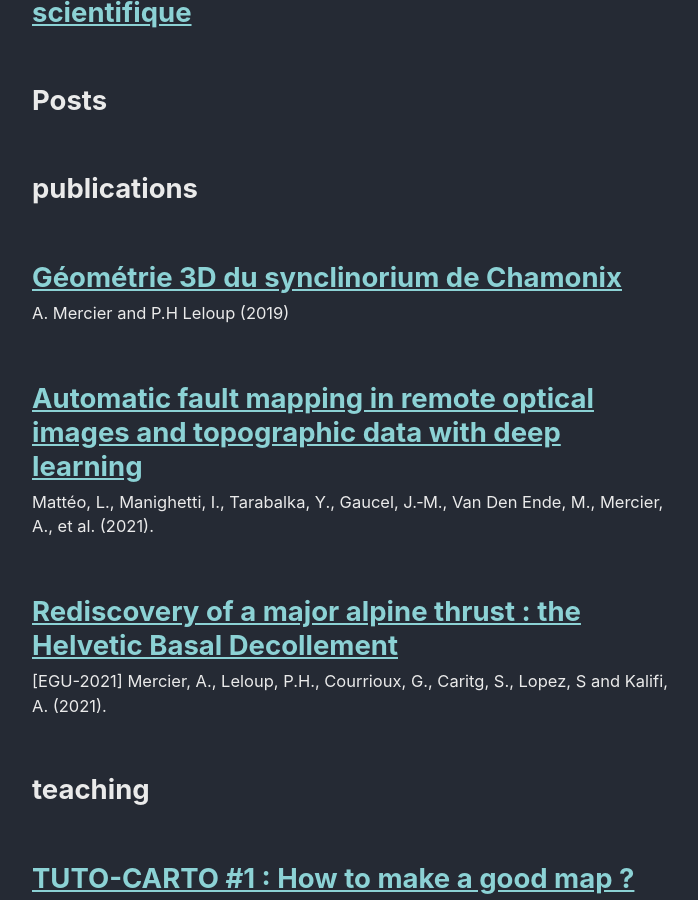
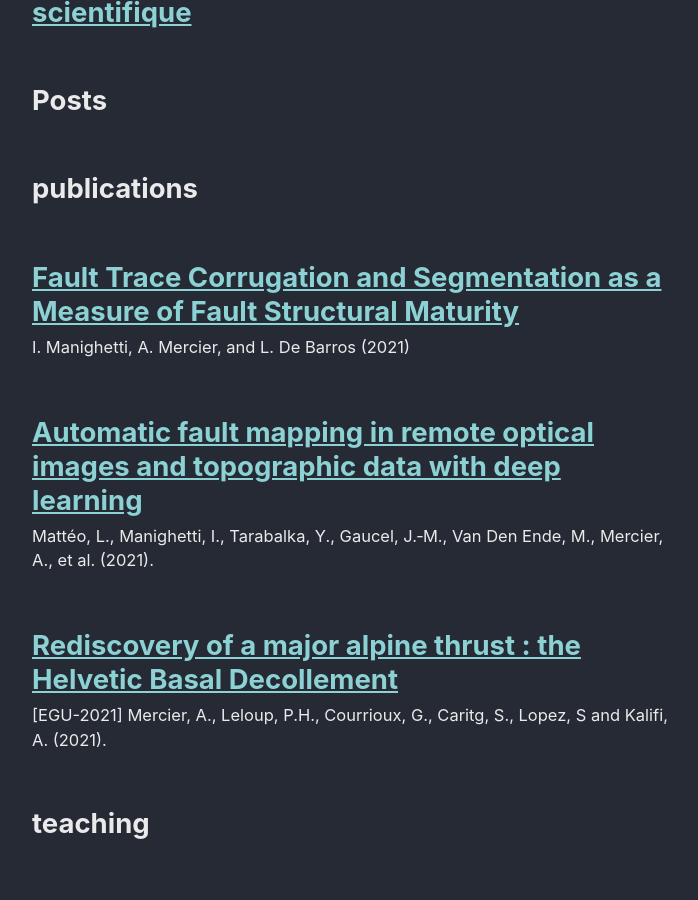
Before and after one commit to AntoineMercier/AntoineMercier.github.io, a Jekyll site: the page built from _pages/sitemap.md, in a window 1280 px wide and 900 px high, scrolled down 1180 px. Shown: the whole window, without its empty margins (290-988 px from the left). Built offline with Jekyll 4.4.1, drawn with Linux system fonts in a browser that asks for light colours; cached includes are drawn as plain includes.

Commit message:
Update 2021-10-26-FaultTraceCurrugation.md

```diff
--- a/_publications/2021-10-26-FaultTraceCurrugation.md
+++ b/_publications/2021-10-26-FaultTraceCurrugation.md
@@ -1,17 +1,16 @@
 ---
-title: "Géométrie 3D du synclinorium de Chamonix"
+title: "Fault Trace Corrugation and Segmentation as a Measure of Fault Structural Maturity"
 collection: publications
-permalink: /publication/2019-06-01-ChamSync
-excerpt: 'A. Mercier and P.H Leloup (2019)'
-date: 2019-06-01
+permalink: /publication/2021-10-26-ChamSync
+excerpt: 'I. Manighetti, A. Mercier, and L. De Barros (2021)'
+date: 2019-10-26
 classes: wide
 header:
   image: /assets/images/flegere.jpg
   image_description: "Mont-Blanc massif, France"
   caption: "Mont-Blanc massif from La Flégère, France - ©Antoine Mercier"
-paperurl: 'http://rgf.brgm.fr/sites/default/files/upload/documents/production-scientifique/Masters/rgf_amialps2018_ma4_memoire_mercier.pdf'
+paperurl: 'https://doi.org/10.1029/2021GL095372'
 ---
-[Manuscript and supplements](https://doi.org/10.1029/2021GL095372)
 
 ### Abstract ###
 As faults grow over time and become more “mature,” some of their geometrical and
```
